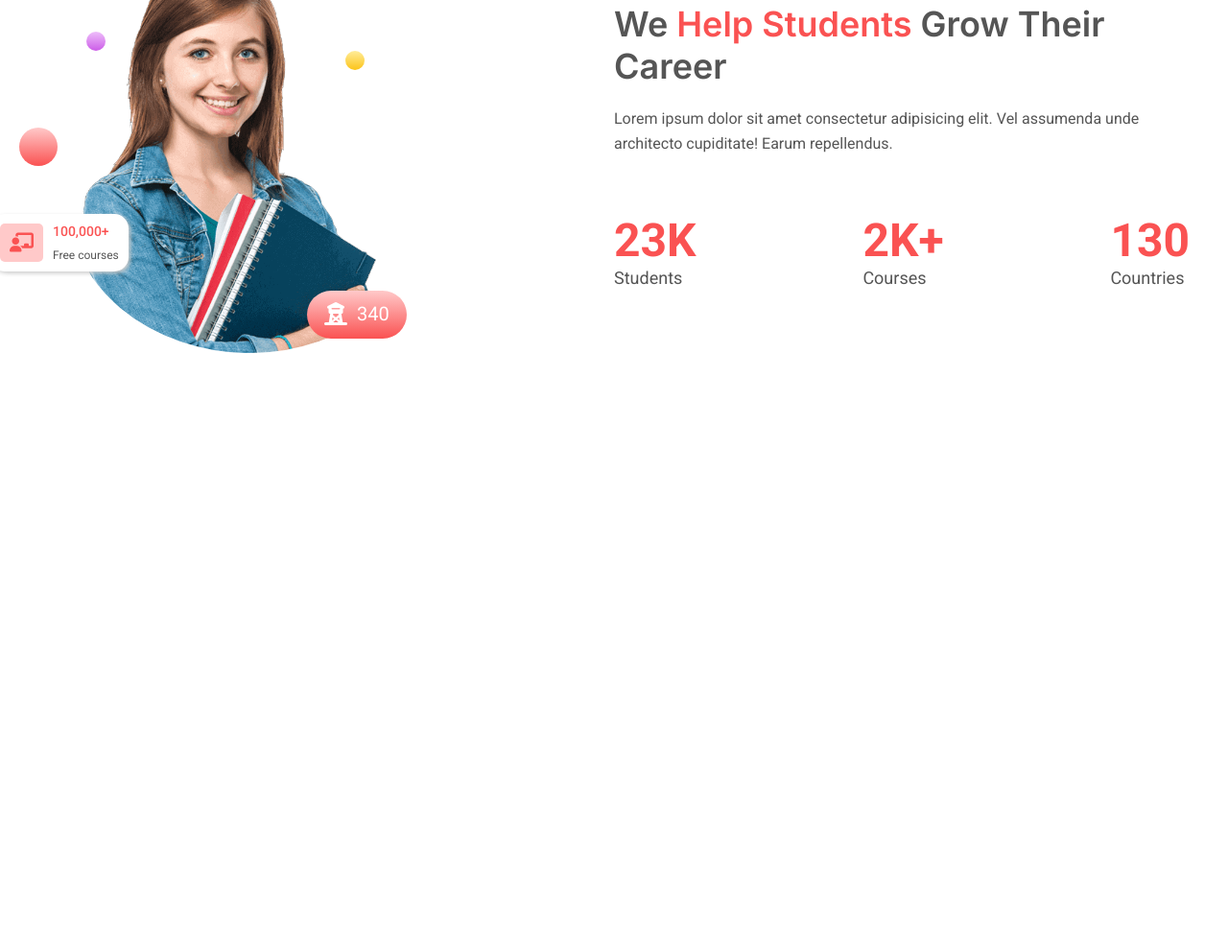
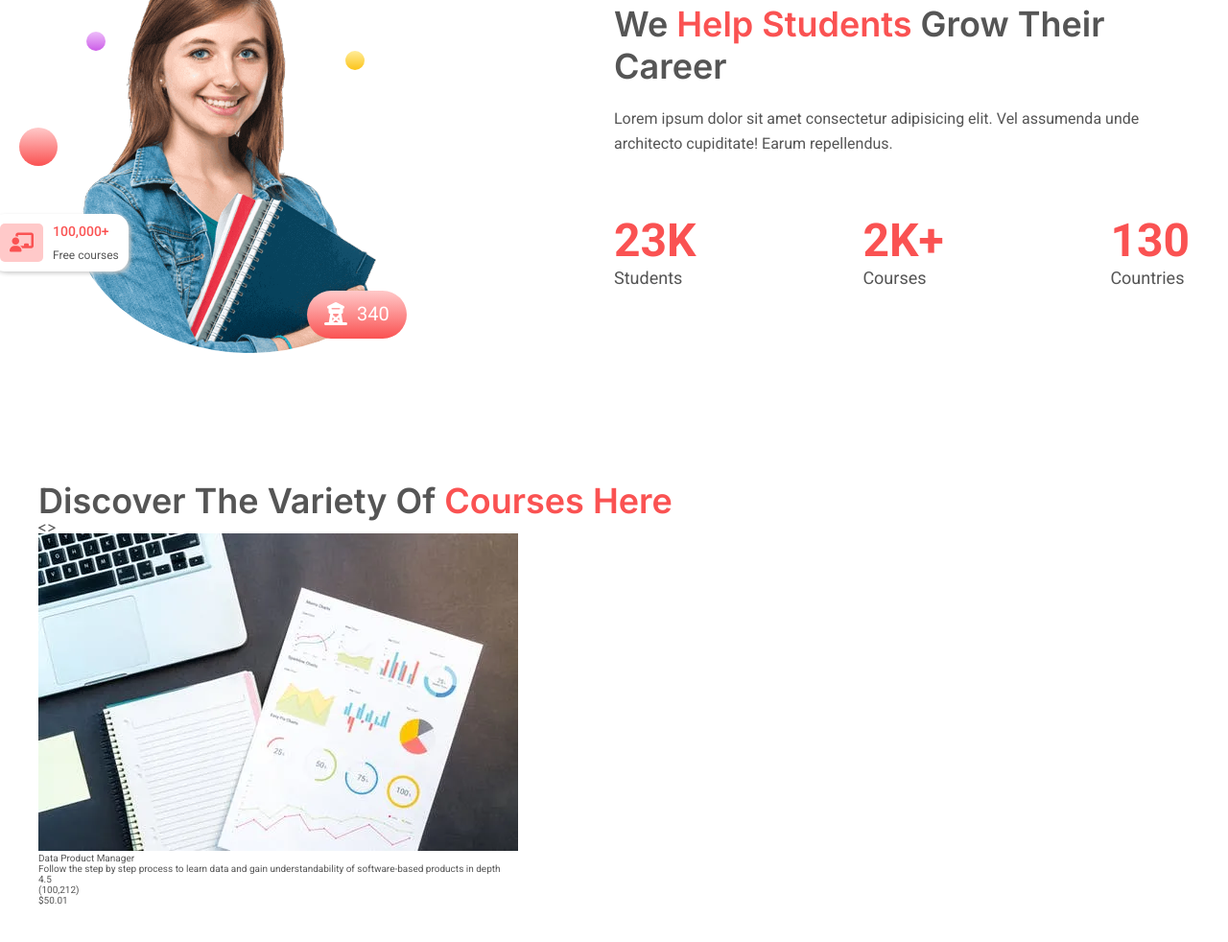
Before and after one commit to SsimbwaJoshua/sinau, a plain HTML site: page index.html in a window 1280 px wide. Shown: the part 1465-2447 px from the top of the page at 96% size. Before the commit the page ends 1965 px from the top, so only its background shows below. Drawn offline with Linux system fonts and the light colour scheme.

Commit message:
discover basic layout

```diff
--- a/index.html
+++ b/index.html
@@ -212,6 +212,36 @@
           </div>
         </div>
       </section>
+      <section class="section-discover">
+        <div class="container">
+          <div>
+            <h2>
+              Discover The Variety Of
+              <span class="red-heading">Courses Here</span>
+            </h2>
+            <div>
+              <i class="fa-solid fa-less-than"></i>
+              <i class="fa-solid fa-greater-than"></i>
+            </div>
+          </div>
+          <div class="course-variety">
+            <div class="course-cell">
+              <img src="photos/s1.webp" alt="course" class="course-pic" />
+              <p>Data Product Manager</p>
+              <p>
+                Follow the step by step process to learn data and gain
+                understandability of software-based products in depth
+              </p>
+              <div>
+                <p>4.5</p>
+                <div></div>
+                <p>(100,212)</p>
+              </div>
+              <p>$50.01</p>
+            </div>
+          </div>
+        </div>
+      </section>
     </div>
   </body>
 </html>
```
